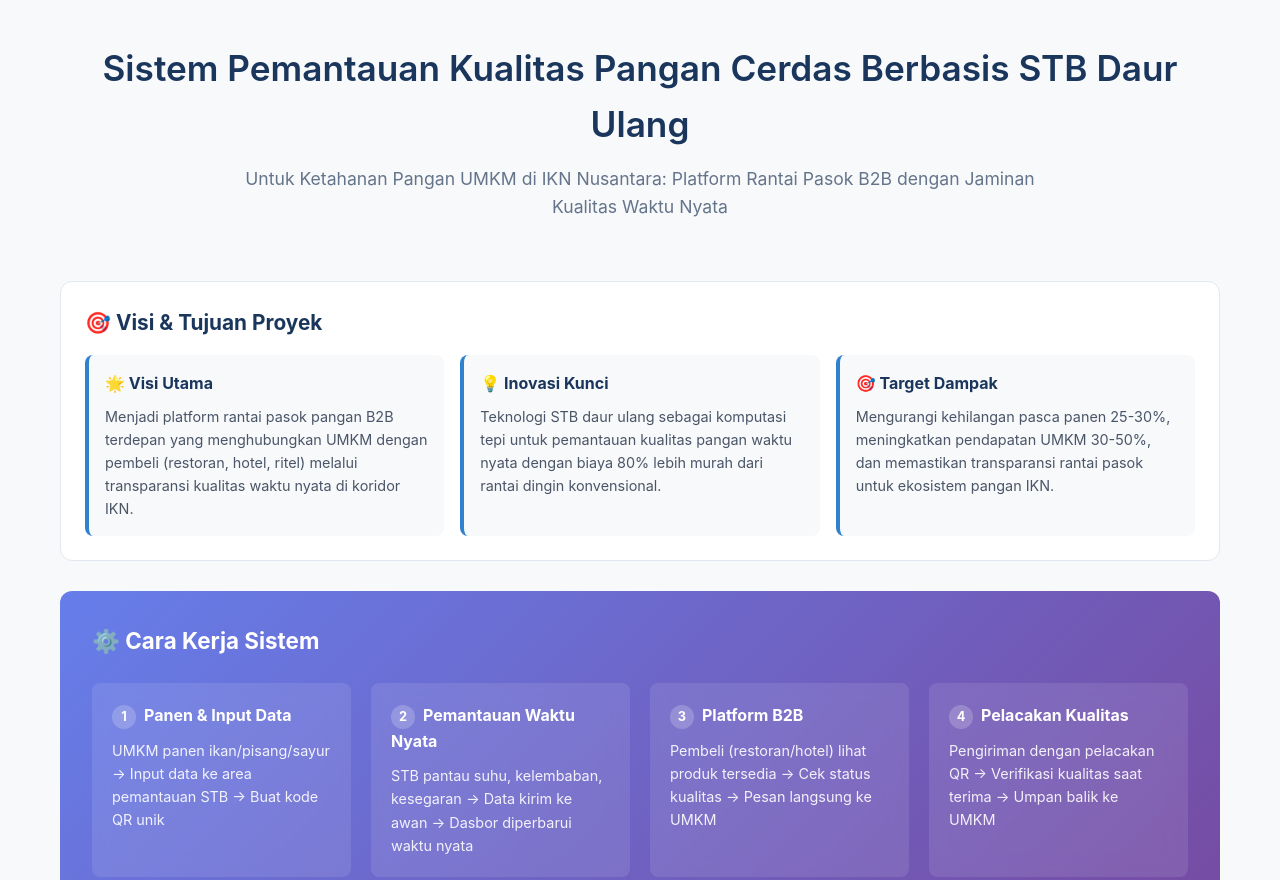
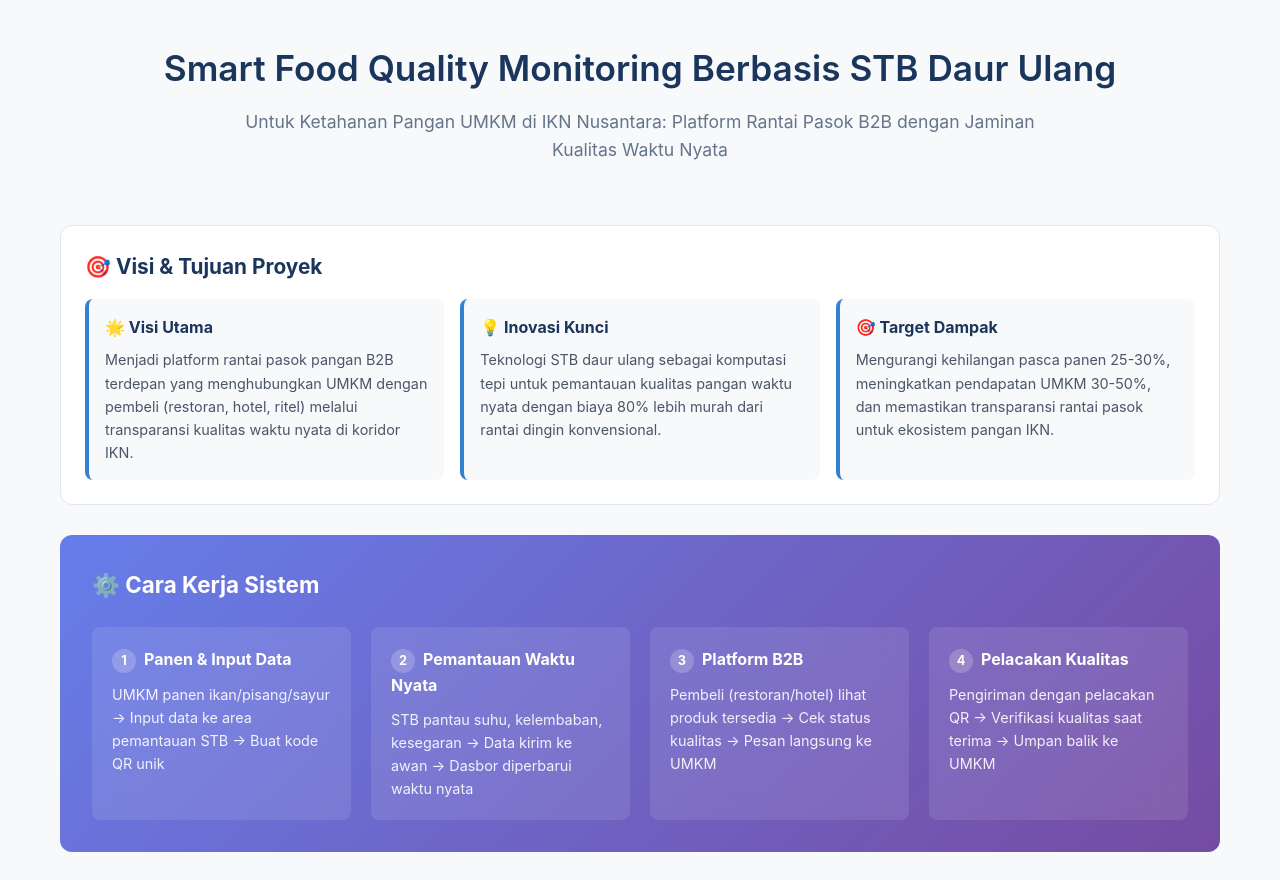
Before and after one commit to aidilsaputrakirsan/pfsains2025-stb, a plain HTML site: page index.html in a window 1280 px wide. Shown: the top 880 px of the page. Drawn offline with Linux system fonts and the light colour scheme.

Commit message:
Update index.html

```diff
--- a/index.html
+++ b/index.html
@@ -425,7 +425,7 @@
 <body>
     <div class="container">
         <div class="header">
-            <h1>Sistem Pemantauan Kualitas Pangan Cerdas Berbasis STB Daur Ulang</h1>
+            <h1>Smart Food Quality Monitoring Berbasis STB Daur Ulang</h1>
             <p>Untuk Ketahanan Pangan UMKM di IKN Nusantara: Platform Rantai Pasok B2B dengan Jaminan Kualitas Waktu Nyata</p>
         </div>
 
```
